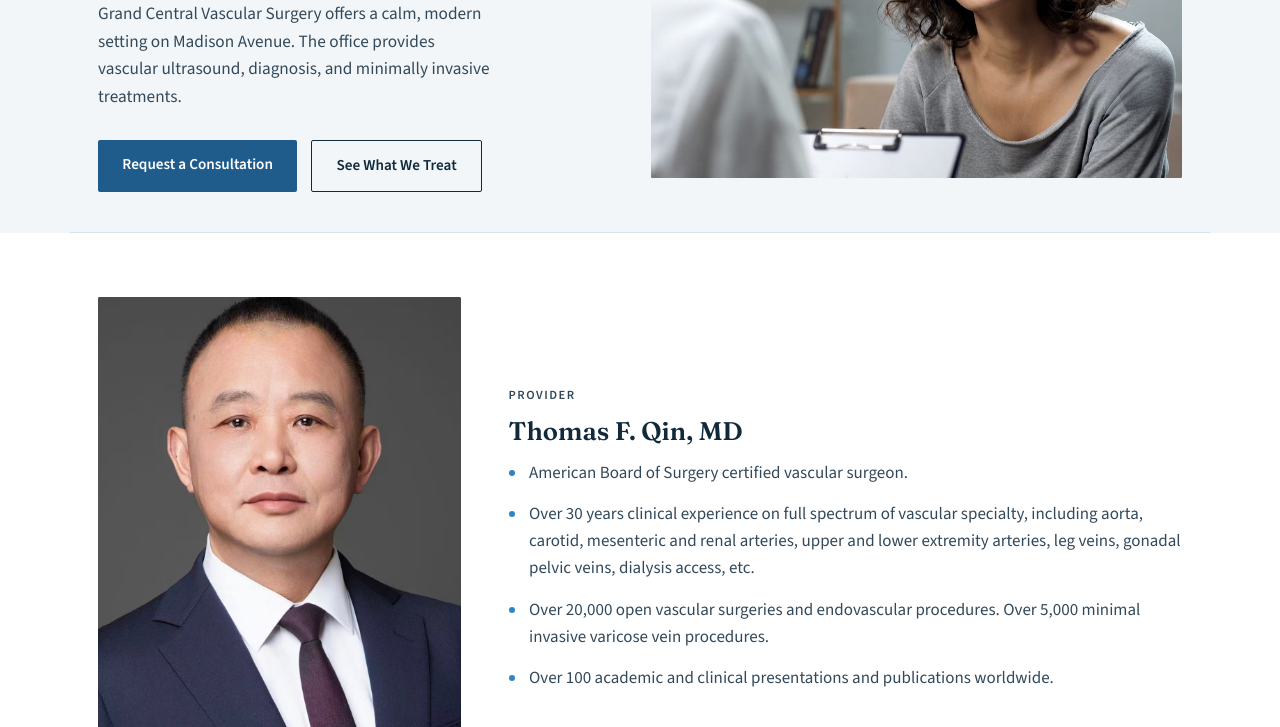
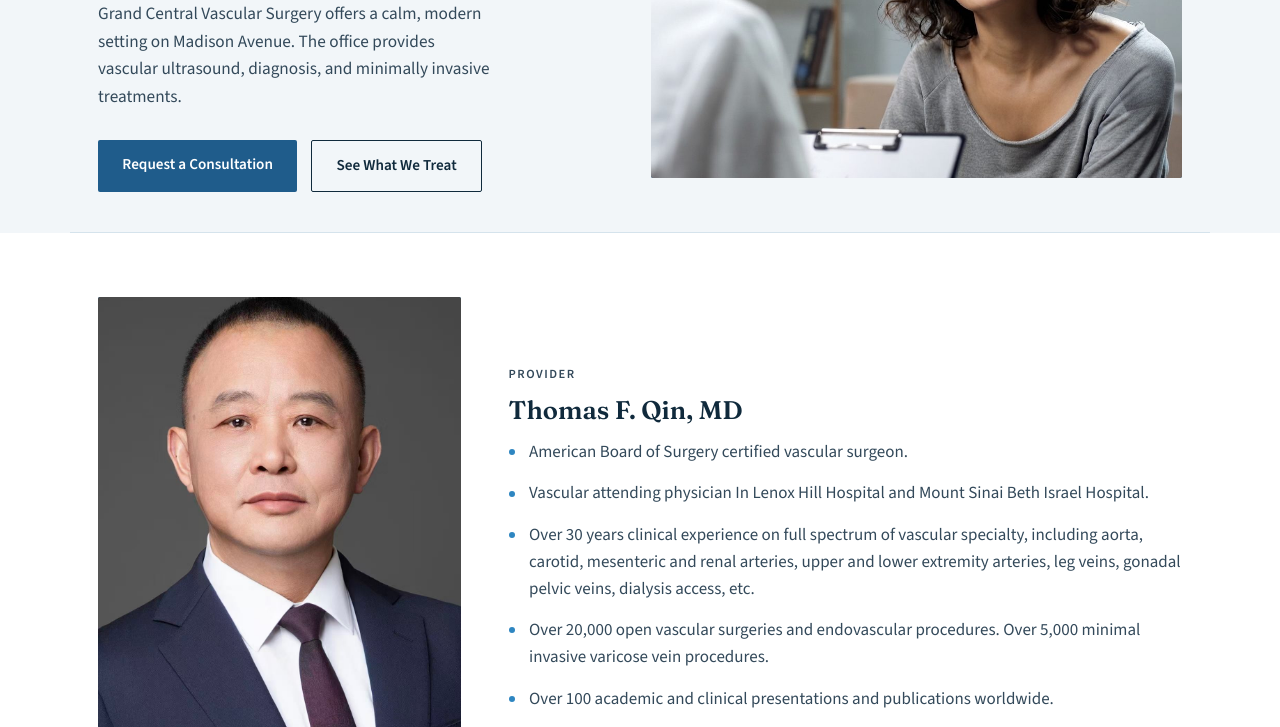
Before and after one commit to jr4419/new-site, an Eleventy site: page src/index.html in a window 1280 px wide. Shown: the part 373-1100 px from the top of the page. Built offline with nearby package versions, Linux system fonts and the light colour scheme; Eleventy itself is replaced by a stand-in of ours; files that its build step writes are made by us from their sources.

Commit message:
Update index.html

```diff
--- a/src/index.html
+++ b/src/index.html
@@ -39,6 +39,7 @@ description: Grand Central Vascular Surgery, led by Dr. Thomas F. Qin, provides
           <h2>Thomas F. Qin, MD</h2>
           <ul class="provider-list">
             <li>American Board of Surgery certified vascular surgeon.</li>
+            <li>Vascular attending physician In Lenox Hill Hospital and Mount Sinai Beth Israel Hospital.</li>
             <li>Over 30 years clinical experience on full spectrum of vascular specialty, including aorta, carotid, mesenteric and renal arteries, upper and lower extremity arteries, leg veins, gonadal pelvic veins, dialysis access, etc.</li>
             <li>Over 20,000 open vascular surgeries and endovascular procedures. Over 5,000 minimal invasive varicose vein procedures.</li>
             <li>Over 100 academic and clinical presentations and publications worldwide.</li>
```
